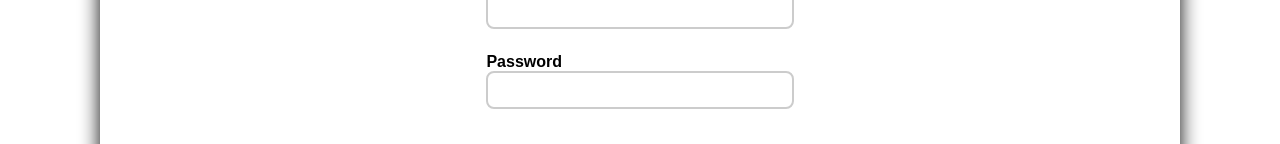
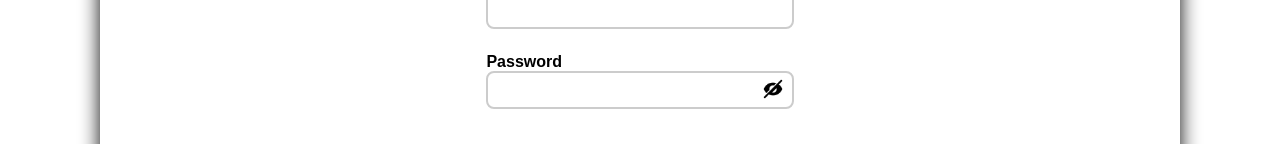
Before and after one commit to DogmatAlex/Personal-Area, an Angular app: page /login in a window 1280 px wide. Shown: the part 319-463 px from the top of the page. Built offline with nearby package versions, Linux system fonts and the light colour scheme.

Commit message:
Переключение видимости пароля

```diff
--- a/src/app/auth/auth.service.ts
+++ b/src/app/auth/auth.service.ts
@@ -7,7 +7,7 @@ import { Injectable, inject } from '@angular/core';
 
 export class AuthService {
   http = inject(HttpClient);
-  login(payload: {username: string, password: string}) {
+  login(payload: {username: String, password: String}) {
     return this.http.post('https://6687000b83c983911b044d6e.mockapi.io/users', payload);
   }
 }
--- a/src/app/login/components/login.component.html
+++ b/src/app/login/components/login.component.html
@@ -11,10 +11,11 @@
 
     <div class="login-form__input">
         <label for="password">Password</label>
-        <input type="text" id="password" formControlName="password" />
+        <input type="password" id="password" formControlName="password" />
         @if (!loginForm.controls.password.valid && loginForm.controls.password.touched) {
         <small>* Это поле обязательно для заполнения</small>
         }
+        <img class="eye" src="../assets/img/eye.png" (click)="passwordVisibility($event)">
     </div>
 
     <button type="submit" (click)="onSubmit()" [disabled]="!loginForm.valid">Войти</button>
--- a/src/app/login/components/login.component.scss
+++ b/src/app/login/components/login.component.scss
@@ -21,6 +21,7 @@
         width: 60%;
         height: 30px;
         margin-bottom: 20px;
+        position: relative;
 
         & label {
             font-size: 16px;
@@ -32,11 +33,23 @@
             padding: 8px;
             border: 2px solid #ccc;
             border-radius: 8px;
+            position: relative;
         }
 
         & small {
             color: red;
             font-size: 12px;
+        }
+
+        & .eye {
+            height: 22px;
+            width: 22px;
+            position: absolute;
+            margin-top: 8px;
+            right: 10px;
+            top: 50%;
+            transform: translateY(-50%);
+            cursor: pointer;
         }
     }
 
--- a/src/app/login/components/login.component.ts
+++ b/src/app/login/components/login.component.ts
@@ -27,6 +27,17 @@ export class LoginComponent {
     }
   }
 
+  public passwordVisibility(event: MouseEvent): void {
+    const passwordInput = document.getElementById('password') as HTMLInputElement;
+    if (passwordInput.type === 'password') {
+        passwordInput.type = 'text';
+    } else {
+        passwordInput.type = 'password';
+    }
+    (event.target as HTMLElement).classList.toggle('visible');
+}
+
+
   public ngOninit(): void {
 
   }
```
Also changed, not shown: src/assets/img/eye.png (added), 1 other file (tests, documents, lock files or other folders).
